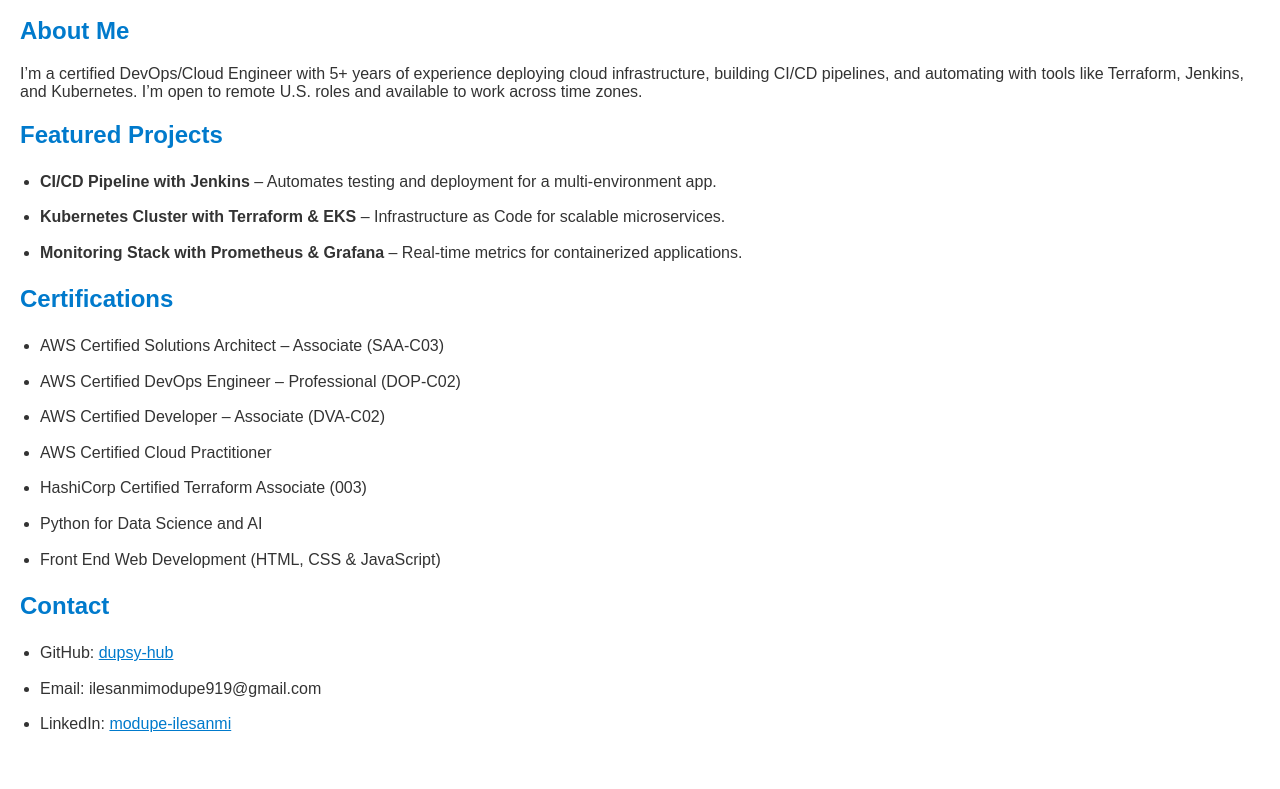
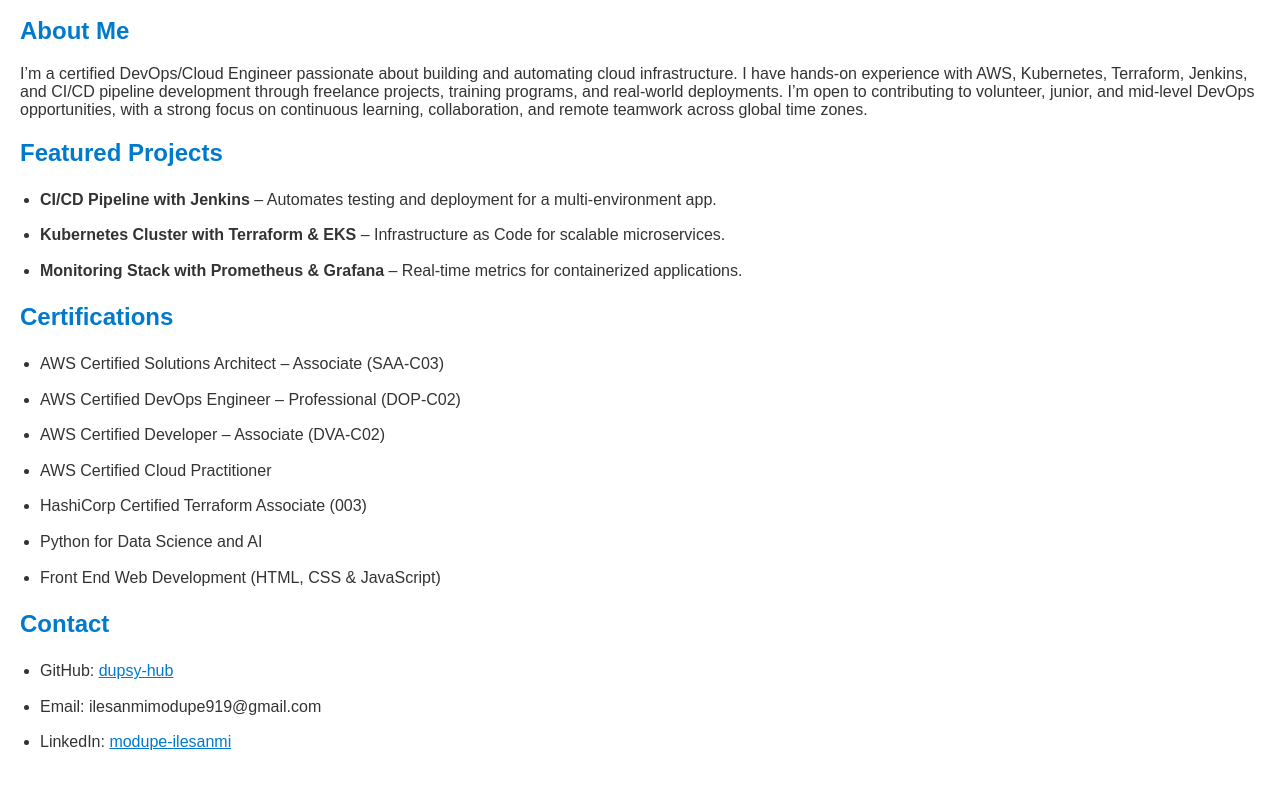
Before and after one commit to dupsy-hub/dupsy-hub.github.io, a plain HTML site: page index.html in a window 1280 px wide. Shown: the part 159-948 px from the top of the page. Drawn offline with Linux system fonts and the light colour scheme.

Commit message:
Update index.html

```diff
--- a/index.html
+++ b/index.html
@@ -20,7 +20,7 @@
     <p>DevOps Engineer | AWS Certified | Terraform | Kubernetes | Remote-Ready</p>
 
     <h2>About Me</h2>
-    <p>I’m a certified DevOps/Cloud Engineer with 5+ years of experience deploying cloud infrastructure, building CI/CD pipelines, and automating with tools like Terraform, Jenkins, and Kubernetes. I’m open to remote U.S. roles and available to work across time zones.</p>
+    <p>I’m a certified DevOps/Cloud Engineer passionate about building and automating cloud infrastructure. I have hands-on experience with AWS, Kubernetes, Terraform, Jenkins, and CI/CD pipeline development through freelance projects, training programs, and real-world deployments. I’m open to contributing to volunteer, junior, and mid-level DevOps opportunities, with a strong focus on continuous learning, collaboration, and remote teamwork across global time zones.</p>
 
     <h2>Featured Projects</h2>
     <ul>
```
